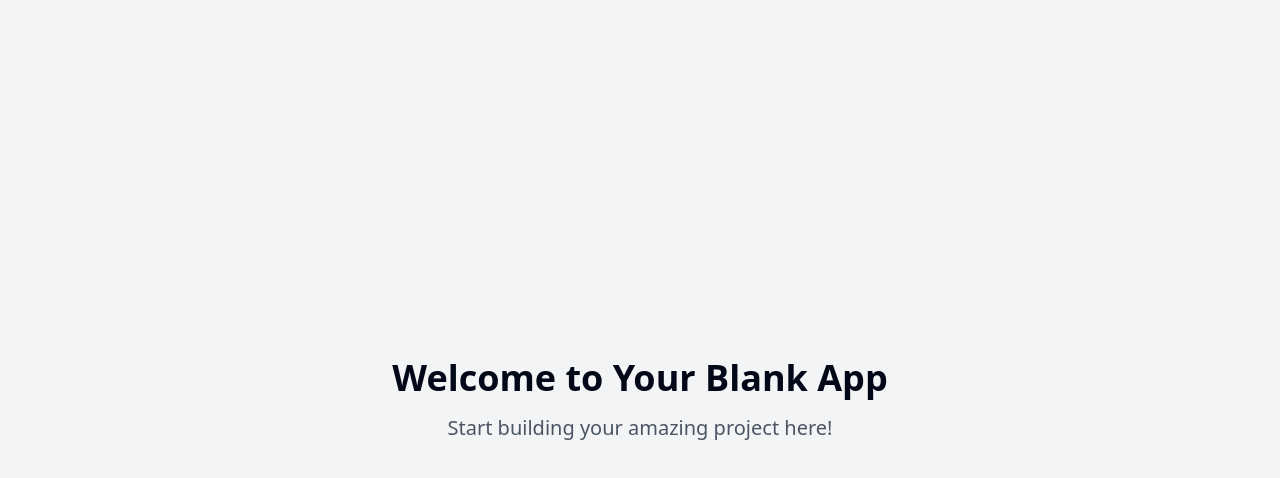
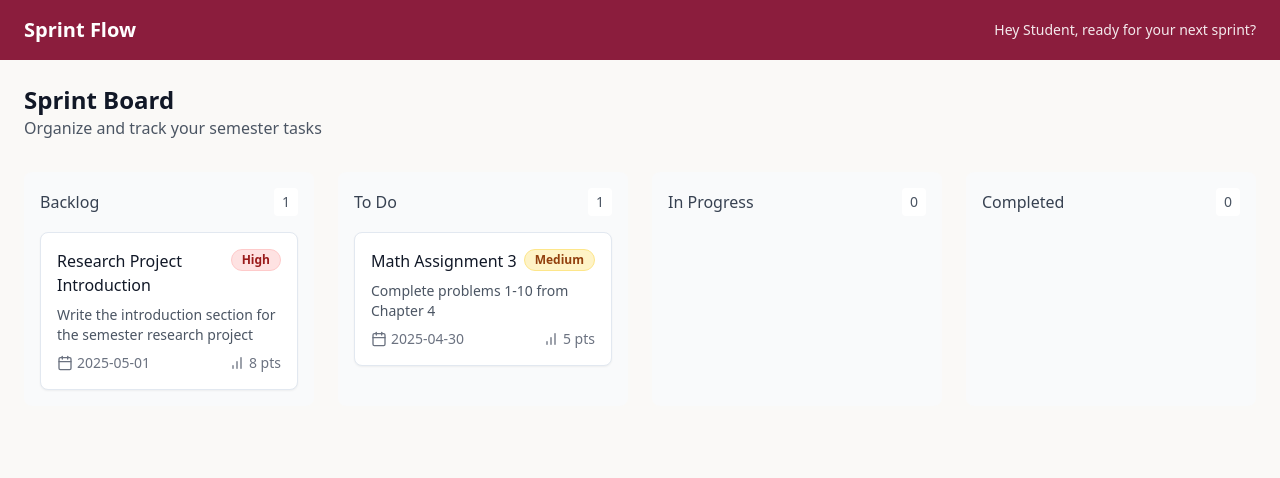
Before and after one commit to HaiderSyed321/Sprint-Tracking-for-University, a React (Vite) app: page / in a window 1280 px wide. Shown: the top 478 px of the page. Built offline with nearby package versions, Linux system fonts and the light colour scheme.

Commit message:
feat: Implement Sprint Planning Tool
Adds a student-focused Sprint Planning Tool with Kanban board, task creation, sprint management, and progress visualization.

```diff
--- /dev/null
+++ b/src/components/SprintBoard/SprintBoard.tsx
@@ -0,0 +1,75 @@
+
+import { useState } from "react";
+import { TaskCard } from "./TaskCard";
+
+const INITIAL_TASKS = [
+  {
+    id: "1",
+    title: "Research Project Introduction",
+    description: "Write the introduction section for the semester research project",
+    dueDate: "2025-05-01",
+    priority: "high",
+    storyPoints: 8,
+    status: "backlog"
+  },
+  {
+    id: "2",
+    title: "Math Assignment 3",
+    description: "Complete problems 1-10 from Chapter 4",
+    dueDate: "2025-04-30",
+    priority: "medium",
+    storyPoints: 5,
+    status: "todo"
+  }
+] as const;
+
+const COLUMNS = [
+  { id: "backlog", title: "Backlog" },
+  { id: "todo", title: "To Do" },
+  { id: "inProgress", title: "In Progress" },
+  { id: "completed", title: "Completed" }
+] as const;
+
+export const SprintBoard = () => {
+  const [tasks, setTasks] = useState(INITIAL_TASKS);
+
+  return (
+    <div className="h-full p-6">
+      <div className="mb-8">
+        <h1 className="text-2xl font-semibold text-gray-900">Sprint Board</h1>
+        <p className="text-gray-600">Organize and track your semester tasks</p>
+      </div>
+
+      <div className="grid grid-cols-1 md:grid-cols-4 gap-6">
+        {COLUMNS.map((column) => (
+          <div
+            key={column.id}
+            className="bg-gray-50 rounded-lg p-4 space-y-4"
+          >
+            <h2 className="font-medium text-gray-700 flex items-center justify-between">
+              {column.title}
+              <span className="text-sm bg-white px-2 py-1 rounded text-gray-600">
+                {tasks.filter((task) => task.status === column.id).length}
+              </span>
+            </h2>
+            <div className="space-y-3">
+              {tasks
+                .filter((task) => task.status === column.id)
+                .map((task) => (
+                  <TaskCard
+                    key={task.id}
+                    title={task.title}
+                    description={task.description}
+                    dueDate={task.dueDate}
+                    priority={task.priority}
+                    storyPoints={task.storyPoints}
+                    onClick={() => console.log("Open task details:", task.id)}
+                  />
+                ))}
+            </div>
+          </div>
+        ))}
+      </div>
+    </div>
+  );
+};
--- /dev/null
+++ b/src/components/SprintBoard/TaskCard.tsx
@@ -0,0 +1,62 @@
+
+import { Card } from "@/components/ui/card";
+import { Badge } from "@/components/ui/badge";
+import { CalendarIcon, BarChart } from "lucide-react";
+
+interface TaskCardProps {
+  title: string;
+  description: string;
+  dueDate: string;
+  priority: "low" | "medium" | "high";
+  storyPoints: number;
+  onClick: () => void;
+}
+
+const getPriorityColor = (priority: string) => {
+  switch (priority) {
+    case "high":
+      return "bg-red-100 text-red-800 border-red-200";
+    case "medium":
+      return "bg-amber-100 text-amber-800 border-amber-200";
+    case "low":
+      return "bg-green-100 text-green-800 border-green-200";
+    default:
+      return "bg-gray-100 text-gray-800 border-gray-200";
+  }
+};
+
+export const TaskCard = ({
+  title,
+  description,
+  dueDate,
+  priority,
+  storyPoints,
+  onClick,
+}: TaskCardProps) => {
+  return (
+    <Card
+      className="p-4 cursor-pointer hover:shadow-md transition-shadow bg-white"
+      onClick={onClick}
+    >
+      <div className="space-y-2">
+        <div className="flex justify-between items-start">
+          <h3 className="font-medium text-gray-900">{title}</h3>
+          <Badge className={`${getPriorityColor(priority)} capitalize`}>
+            {priority}
+          </Badge>
+        </div>
+        <p className="text-sm text-gray-600 line-clamp-2">{description}</p>
+        <div className="flex justify-between items-center text-sm text-gray-500">
+          <div className="flex items-center gap-1">
+            <CalendarIcon className="w-4 h-4" />
+            <span>{dueDate}</span>
+          </div>
+          <div className="flex items-center gap-1">
+            <BarChart className="w-4 h-4" />
+            <span>{storyPoints} pts</span>
+          </div>
+        </div>
+      </div>
+    </Card>
+  );
+};
--- a/src/pages/Index.tsx
+++ b/src/pages/Index.tsx
@@ -1,12 +1,22 @@
-// Update this page (the content is just a fallback if you fail to update the page)
+
+import { SprintBoard } from "@/components/SprintBoard/SprintBoard";
 
 const Index = () => {
   return (
-    <div className="min-h-screen flex items-center justify-center bg-gray-100">
-      <div className="text-center">
-        <h1 className="text-4xl font-bold mb-4">Welcome to Your Blank App</h1>
-        <p className="text-xl text-gray-600">Start building your amazing project here!</p>
-      </div>
+    <div className="min-h-screen bg-[#FAF9F7]">
+      <header className="bg-[#8B1D3D] text-white px-6 py-4">
+        <div className="flex items-center justify-between">
+          <h1 className="text-xl font-semibold">Sprint Flow</h1>
+          <div className="flex items-center gap-4">
+            <span className="text-sm opacity-90">
+              Hey Student, ready for your next sprint?
+            </span>
+          </div>
+        </div>
+      </header>
+      <main>
+        <SprintBoard />
+      </main>
     </div>
   );
 };
--- a/tailwind.config.ts
+++ b/tailwind.config.ts
@@ -1,3 +1,4 @@
+
 import type { Config } from "tailwindcss";
 
 export default {
@@ -12,85 +13,71 @@ export default {
   theme: {
     container: {
       center: true,
-			padding: '2rem',
+      padding: "2rem",
       screens: {
-				'2xl': '1400px'
-			}
+        "2xl": "1400px",
+      },
     },
     extend: {
       colors: {
-				border: 'hsl(var(--border))',
-				input: 'hsl(var(--input))',
-				ring: 'hsl(var(--ring))',
-				background: 'hsl(var(--background))',
-				foreground: 'hsl(var(--foreground))',
+        classli: {
+          primary: "#8B1D3D",
+          cream: "#FAF9F7",
+        },
+        border: "hsl(var(--border))",
+        input: "hsl(var(--input))",
+        ring: "hsl(var(--ring))",
+        background: "hsl(var(--background))",
+        foreground: "hsl(var(--foreground))",
         primary: {
-					DEFAULT: 'hsl(var(--primary))',
-					foreground: 'hsl(var(--primary-foreground))'
+          DEFAULT: "hsl(var(--primary))",
+          foreground: "hsl(var(--primary-foreground))",
         },
         secondary: {
-					DEFAULT: 'hsl(var(--secondary))',
-					foreground: 'hsl(var(--secondary-foreground))'
+          DEFAULT: "hsl(var(--secondary))",
+          foreground: "hsl(var(--secondary-foreground))",
         },
         destructive: {
-					DEFAULT: 'hsl(var(--destructive))',
-					foreground: 'hsl(var(--destructive-foreground))'
+          DEFAULT: "hsl(var(--destructive))",
+          foreground: "hsl(var(--destructive-foreground))",
         },
         muted: {
-					DEFAULT: 'hsl(var(--muted))',
-					foreground: 'hsl(var(--muted-foreground))'
+          DEFAULT: "hsl(var(--muted))",
+          foreground: "hsl(var(--muted-foreground))",
         },
         accent: {
-					DEFAULT: 'hsl(var(--accent))',
-					foreground: 'hsl(var(--accent-foreground))'
+          DEFAULT: "hsl(var(--accent))",
+          foreground: "hsl(var(--accent-foreground))",
         },
         popover: {
-					DEFAULT: 'hsl(var(--popover))',
-					foreground: 'hsl(var(--popover-foreground))'
+          DEFAULT: "hsl(var(--popover))",
+          foreground: "hsl(var(--popover-foreground))",
         },
         card: {
-					DEFAULT: 'hsl(var(--card))',
-					foreground: 'hsl(var(--card-foreground))'
+          DEFAULT: "hsl(var(--card))",
+          foreground: "hsl(var(--card-foreground))",
         },
-				sidebar: {
-					DEFAULT: 'hsl(var(--sidebar-background))',
-					foreground: 'hsl(var(--sidebar-foreground))',
-					primary: 'hsl(var(--sidebar-primary))',
-					'primary-foreground': 'hsl(var(--sidebar-primary-foreground))',
-					accent: 'hsl(var(--sidebar-accent))',
-					'accent-foreground': 'hsl(var(--sidebar-accent-foreground))',
-					border: 'hsl(var(--sidebar-border))',
-					ring: 'hsl(var(--sidebar-ring))'
-				}
       },
       borderRadius: {
-				lg: 'var(--radius)',
-				md: 'calc(var(--radius) - 2px)',
-				sm: 'calc(var(--radius) - 4px)'
+        lg: "var(--radius)",
+        md: "calc(var(--radius) - 2px)",
+        sm: "calc(var(--radius) - 4px)",
       },
       keyframes: {
-				'accordion-down': {
-					from: {
-						height: '0'
+        "accordion-down": {
+          from: { height: "0" },
+          to: { height: "var(--radix-accordion-content-height)" },
         },
-					to: {
-						height: 'var(--radix-accordion-content-height)'
-					}
+        "accordion-up": {
+          from: { height: "var(--radix-accordion-content-height)" },
+          to: { height: "0" },
         },
-				'accordion-up': {
-					from: {
-						height: 'var(--radix-accordion-content-height)'
-					},
-					to: {
-						height: '0'
-					}
-				}
       },
       animation: {
-				'accordion-down': 'accordion-down 0.2s ease-out',
-				'accordion-up': 'accordion-up 0.2s ease-out'
-			}
-		}
+        "accordion-down": "accordion-down 0.2s ease-out",
+        "accordion-up": "accordion-up 0.2s ease-out",
+      },
+    },
   },
   plugins: [require("tailwindcss-animate")],
 } satisfies Config;
```
Lines whose indentation alone changed are shown as unchanged.
